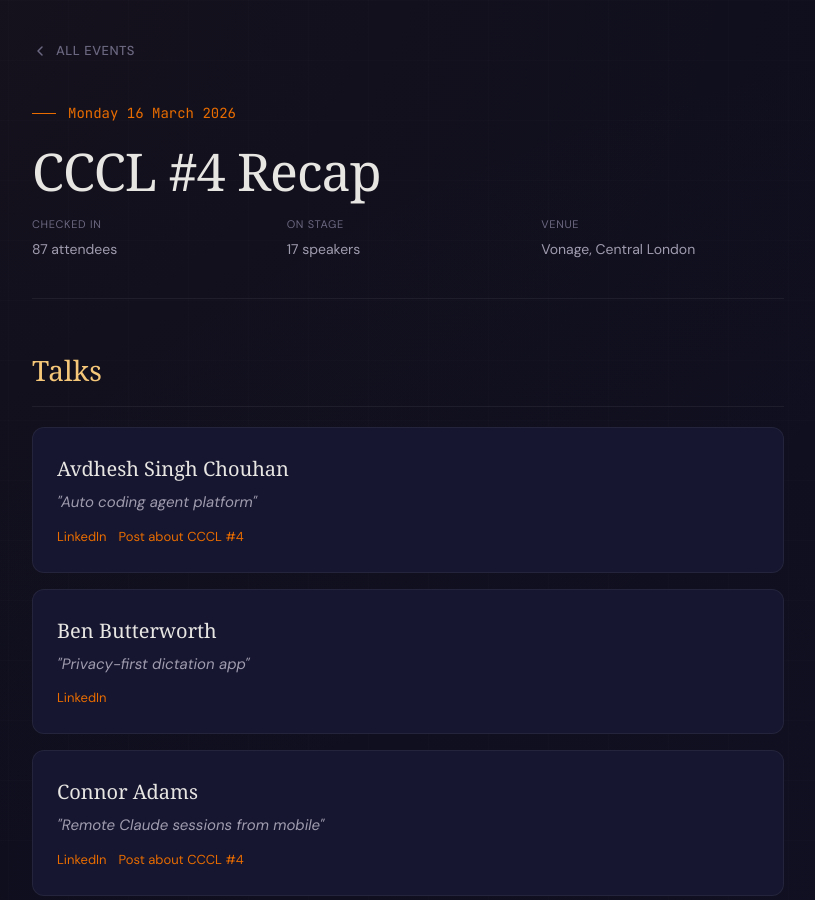
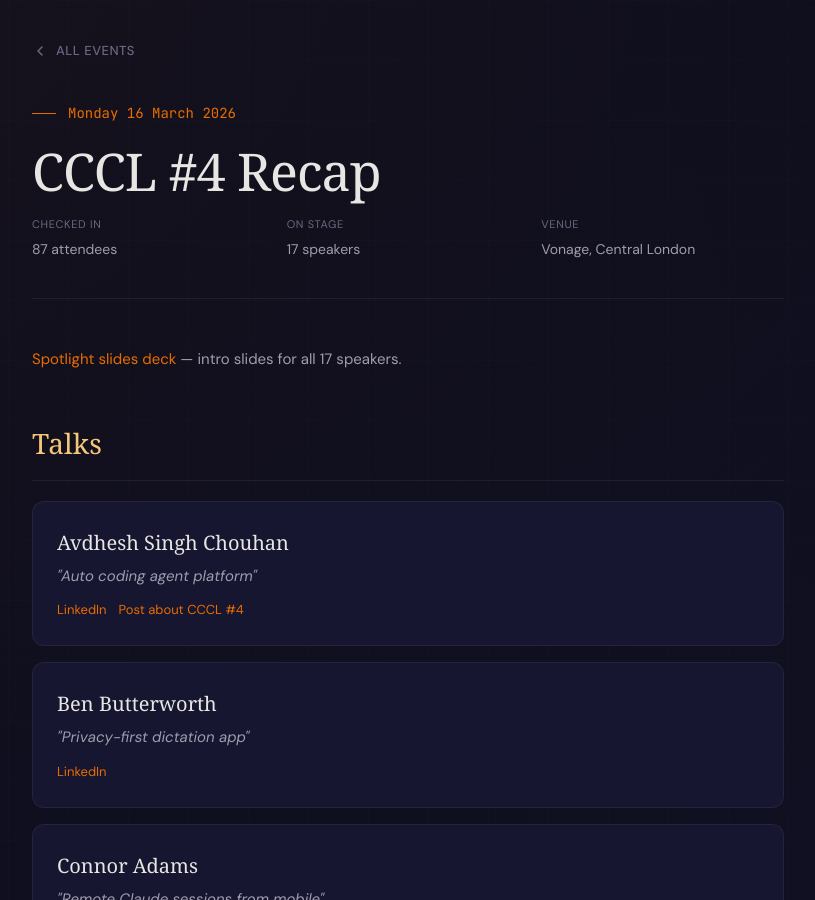
Before and after one commit to cccl-ai/meetups-live, a Jekyll site: the page built from cccl-4-recap.md, in a window 1280 px wide and 900 px high. Shown: the whole window, without its empty margins (232-1047 px from the left). Built offline with Jekyll 4.4.1, drawn with Linux system fonts in a browser that asks for light colours; some web fonts are replaced.

Commit message:
Add spotlight slides deck link to CCCL #4 recap

```diff
--- a/cccl-4-recap.md
+++ b/cccl-4-recap.md
@@ -11,6 +11,8 @@ meta:
   - label: Venue
     value: "Vonage, Central London"
 ---
+
+[Spotlight slides deck](https://docs.google.com/presentation/d/1NUkpt_3M26lJO4e0KaSuXvDaP2jY-W7L/edit) — intro slides for all 17 speakers.
 
 ## Talks
 
```
